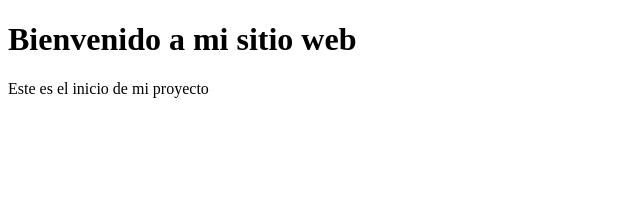
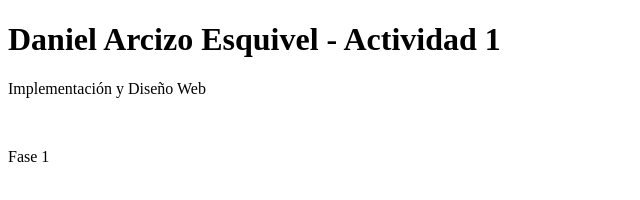
Before and after one commit to DaanielArcizo/Implementacionweb, a plain HTML site: page index.html in a window 1280 px wide. Shown: the whole page, without its empty margins (0-640 px from the left). Drawn offline with Linux system fonts and the light colour scheme.

Commit message:
Update index.html

```diff
--- a/index.html
+++ b/index.html
@@ -2,10 +2,11 @@
 <html lang="es">
 <head>
     <meta charset="UTF-8">
-    <title>Mi sitio personal Daniel Arcizo</title>
+    <title>Mi sitio personal </title>
 </head>
 <body>
-    <h1>Bienvenido a mi sitio web</h1>
-    <p>Este es el inicio de mi proyecto</p>
+    <h1>Daniel Arcizo Esquivel - Actividad 1</h1>
+    <p>Implementación y Diseño Web</p> <br>
+    <p>Fase 1</p>
 </body>
 </html>
```
